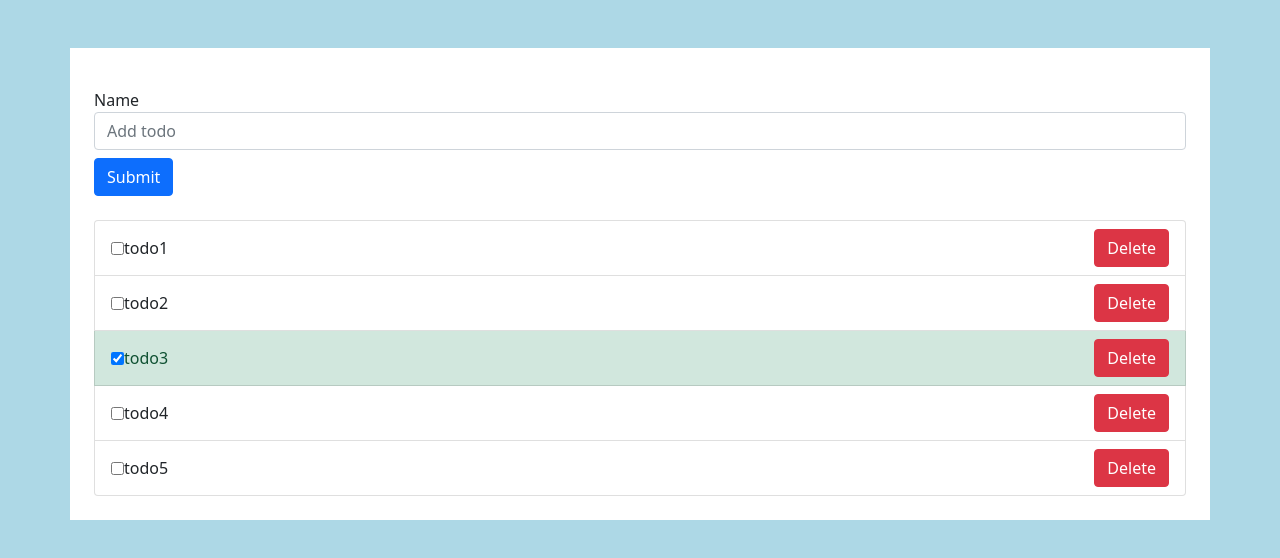
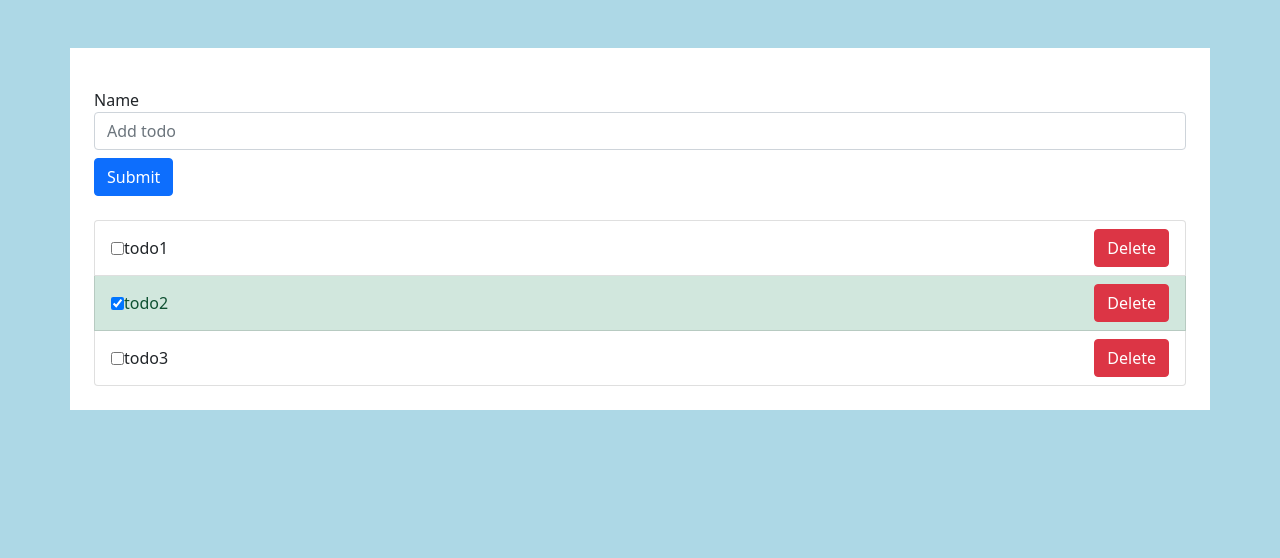
Before and after one commit to JWoltjen/todo-w-reduxtoolkit, a React (Create React App) app: page / in a window 1280 px wide. Shown: the top 558 px of the page. Built offline with nearby package versions, Linux system fonts and the light colour scheme.

Commit message:
switch dummy state for store state using useSelector

```diff
--- a/src/components/TodoList.js
+++ b/src/components/TodoList.js
@@ -1,14 +1,9 @@
 import React from 'react';
-import TodoItem from './TodoItem'
+import TodoItem from './TodoItem';
+import { useSelector } from 'react-redux';
 
 const TodoList = () => {
-    const todos = [
-        { id: 1, title: 'todo1', completed: false },
-		{ id: 2, title: 'todo2', completed: false },
-		{ id: 3, title: 'todo3', completed: true },
-		{ id: 4, title: 'todo4', completed: false },
-		{ id: 5, title: 'todo5', completed: false },
-	];
+    const todos = useSelector((state) => state.todos)
 
 	return (
 		<ul className='list-group'>
```
Also changed, not shown: 1 other file (tests, documents, lock files or other folders).
